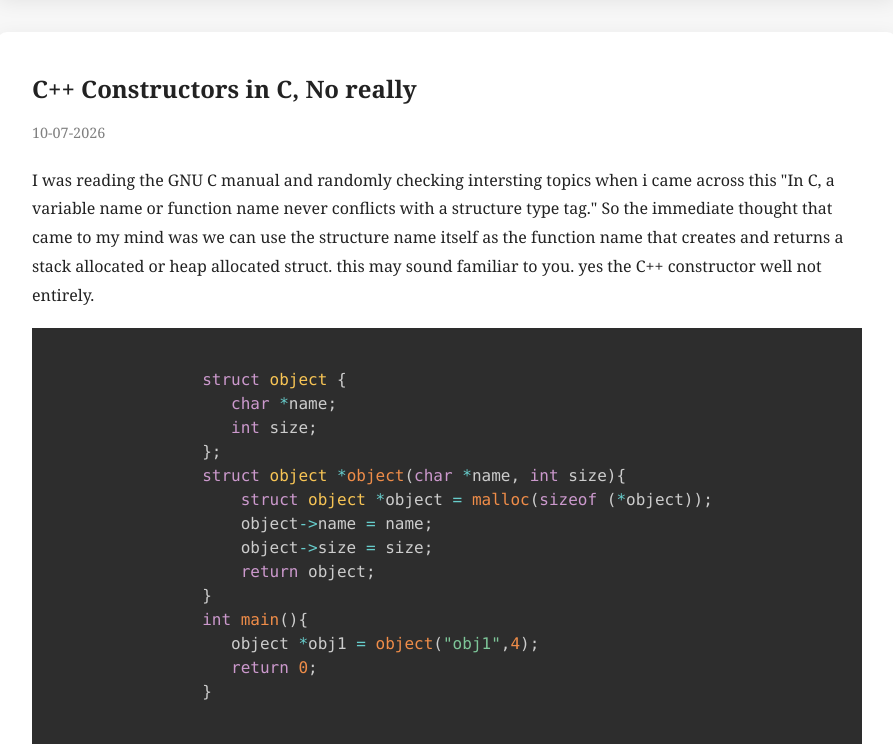
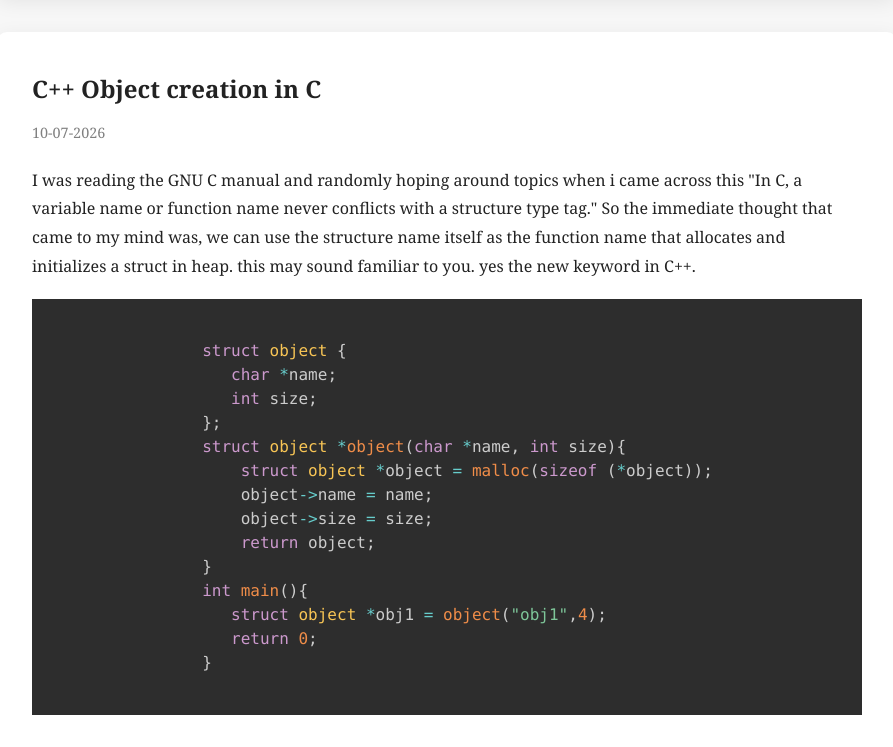
Before and after one commit to Adarshupase/vaporware, a plain HTML site: page index.html in a window 1280 px wide. Shown: the part 711-1458 px from the top of the page, without its empty margins (193-1086 px from the left). Drawn offline with nearby package versions, Linux system fonts and the light colour scheme.

Commit message:
Revise article on C++ constructors and code example
Updated the article title and improved the description of C++ constructors. Changed variable declaration in main function to use 'struct' keyword.

```diff
--- a/index.html
+++ b/index.html
@@ -36,13 +36,13 @@ the va_list still advances using va_arg and then some random value from the stac
         </p>
     </article>
     <article class="post">
-        <h2>C++ Constructors in C, No really</h2>
+        <h2>C++ Object creation in C </h2>
         <div class='date'>10-07-2026</div>
         <p>
-            I was reading the GNU C manual and randomly checking intersting topics when i came across this
-            "In C, a variable name or function name never conflicts with a structure type tag." So the immediate thought
-            that came to my mind was we can use the structure name itself as the function name that creates and returns a stack allocated or heap allocated
-            struct. this may sound familiar to you. yes the C++ constructor well not entirely.
+            I was reading the GNU C manual and randomly hoping around topics when i came across this
+            "In C, a variable name or function name never conflicts with a structure type tag."
+            So the immediate thought that came to my mind was,  we can use the structure name itself as the function name that allocates and initializes a struct in heap.
+            this may sound familiar to you. yes the new keyword in C++.
         </p>
 
             <pre><code class="language-c">
@@ -57,7 +57,7 @@ the va_list still advances using va_arg and then some random value from the stac
                     return object;
                 }
                 int main(){
-                   object *obj1 = object("obj1",4);
+                   struct object *obj1 = object("obj1",4);
                    return 0;
                 }
             </code></pre>
```
